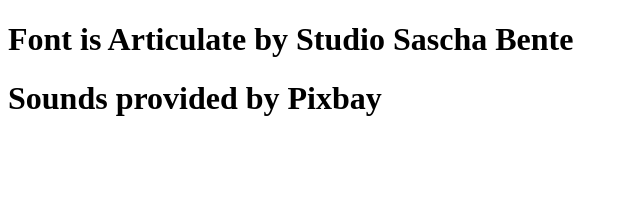
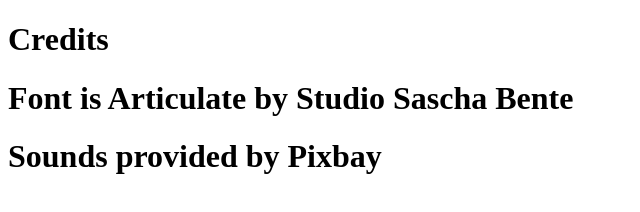
Before and after one commit to gab333t/fuckno, a plain HTML site: page about.html in a window 1280 px wide. Shown: the whole page, without its empty margins (0-640 px from the left). Drawn offline with Linux system fonts and the light colour scheme.

```diff
--- a/about.html
+++ b/about.html
@@ -9,6 +9,7 @@
 </head>
 <body>
 
+    <h1>Credits</h1>
     <h1>Font is Articulate by Studio Sascha Bente</h1>
     <h1>Sounds provided by Pixbay</h1>
 
```
Also changed, not shown: 6 other files.
